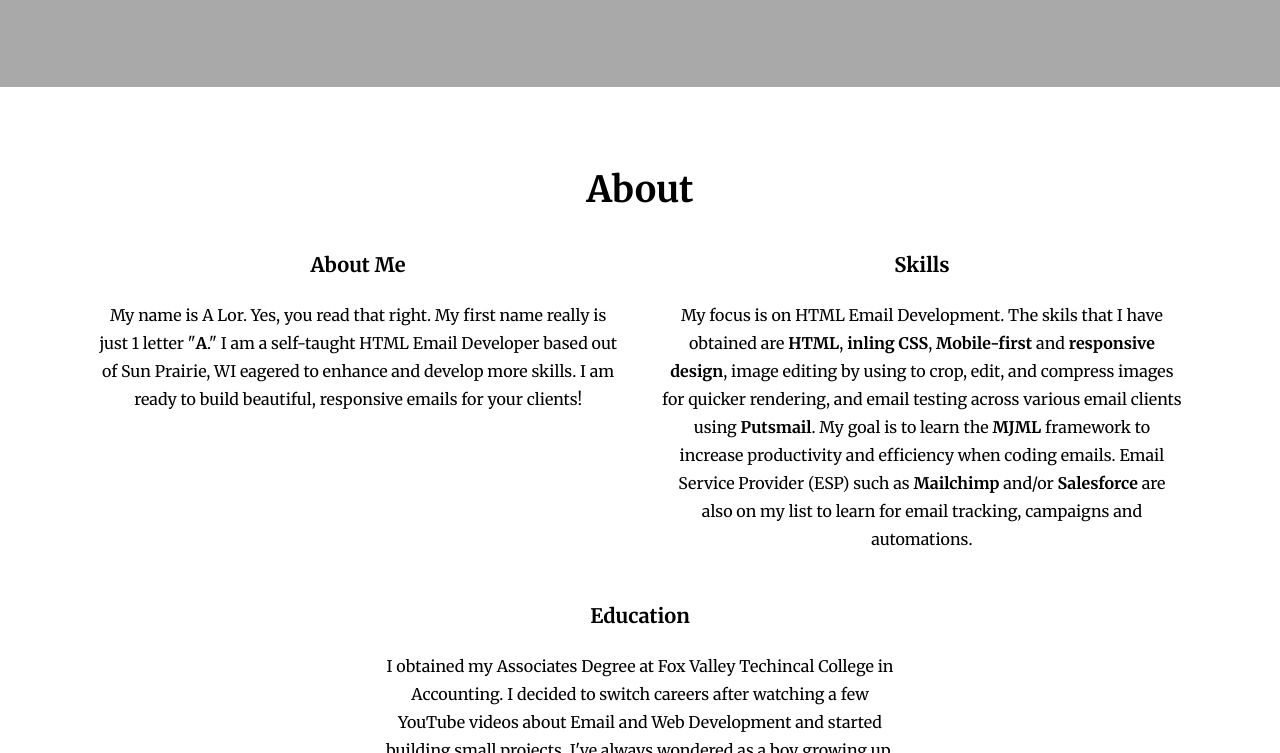
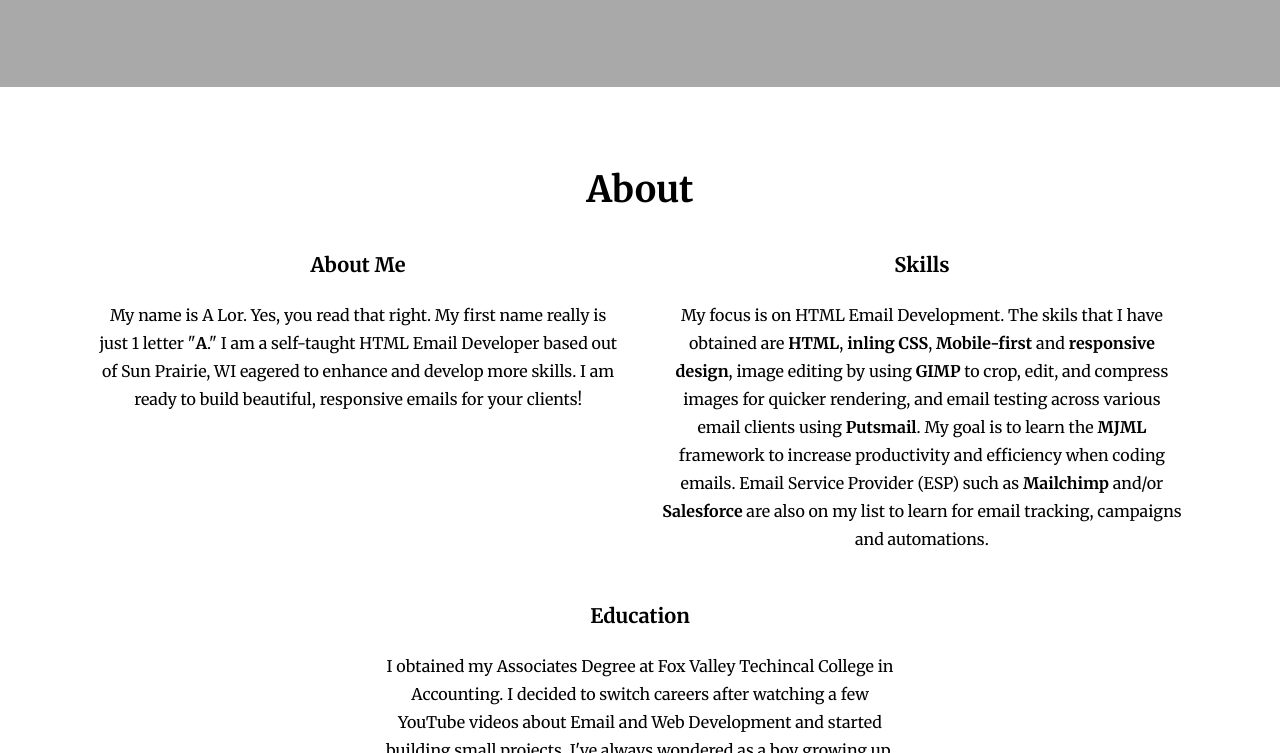
Before and after one commit to a-lor25/HTMLemail-personal-portfolio, a plain HTML site: page index.html in a window 1280 px wide. Shown: the part 591-1344 px from the top of the page. Drawn offline with nearby package versions, Linux system fonts and the light colour scheme.

Commit message:
Update index.html

```diff
--- a/index.html
+++ b/index.html
@@ -68,7 +68,7 @@
 
       <div class="cards-div">
         <p class="card-header">Skills</p>
-        <p class="card-description">My focus is on HTML Email Development. The skils that I have obtained are <b>HTML</b>, <b>inling CSS</b>, <b>Mobile-first</b> and <b>responsive design</b>, image editing by using <bGIMP></b> to crop, edit, and compress images for quicker rendering, and email testing across various email clients using <b>Putsmail</b>. My goal is to learn the <b>MJML</b> framework to increase productivity and efficiency when coding emails. Email Service Provider (ESP) such as <b>Mailchimp</b> and/or <b>Salesforce</b> are also on my list to learn for email tracking, campaigns and automations.
+        <p class="card-description">My focus is on HTML Email Development. The skils that I have obtained are <b>HTML</b>, <b>inling CSS</b>, <b>Mobile-first</b> and <b>responsive design</b>, image editing by using <b>GIMP</b> to crop, edit, and compress images for quicker rendering, and email testing across various email clients using <b>Putsmail</b>. My goal is to learn the <b>MJML</b> framework to increase productivity and efficiency when coding emails. Email Service Provider (ESP) such as <b>Mailchimp</b> and/or <b>Salesforce</b> are also on my list to learn for email tracking, campaigns and automations.
       </div>
 
       <div class="cards-div">
```
